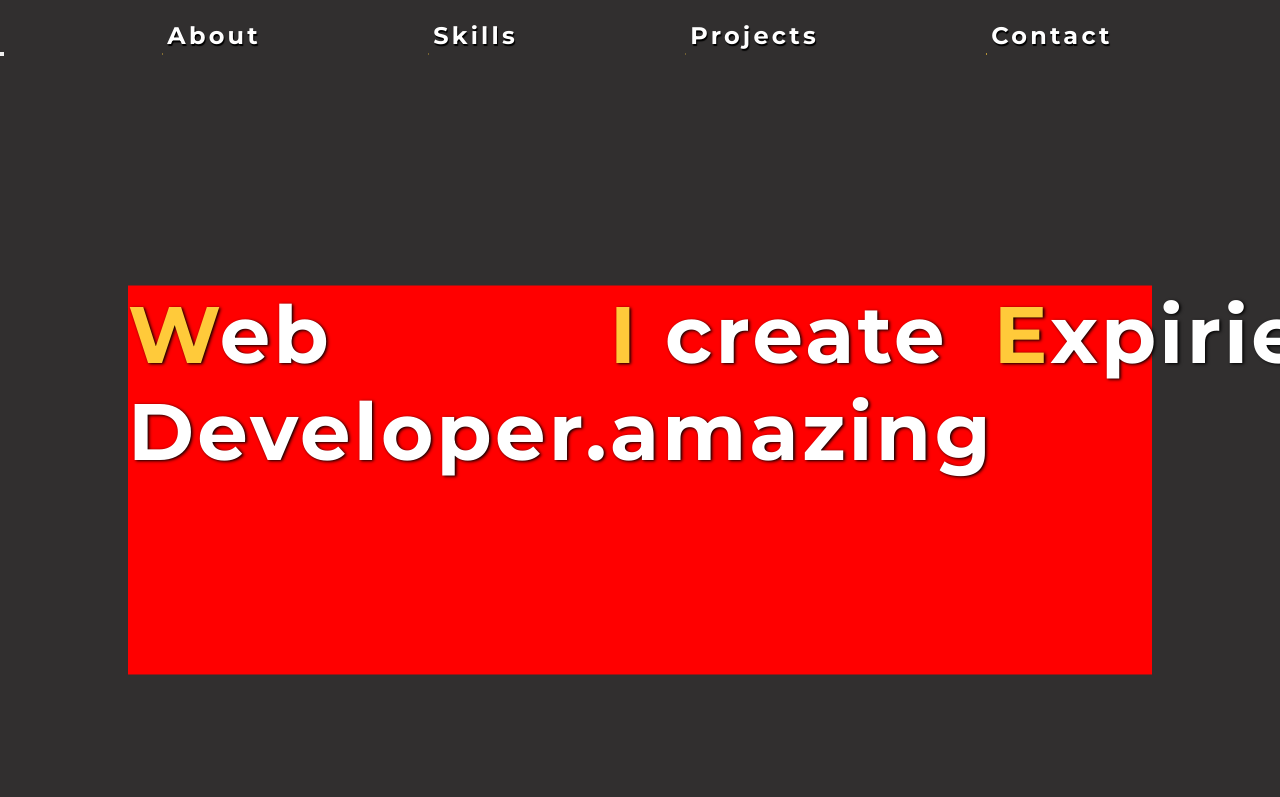
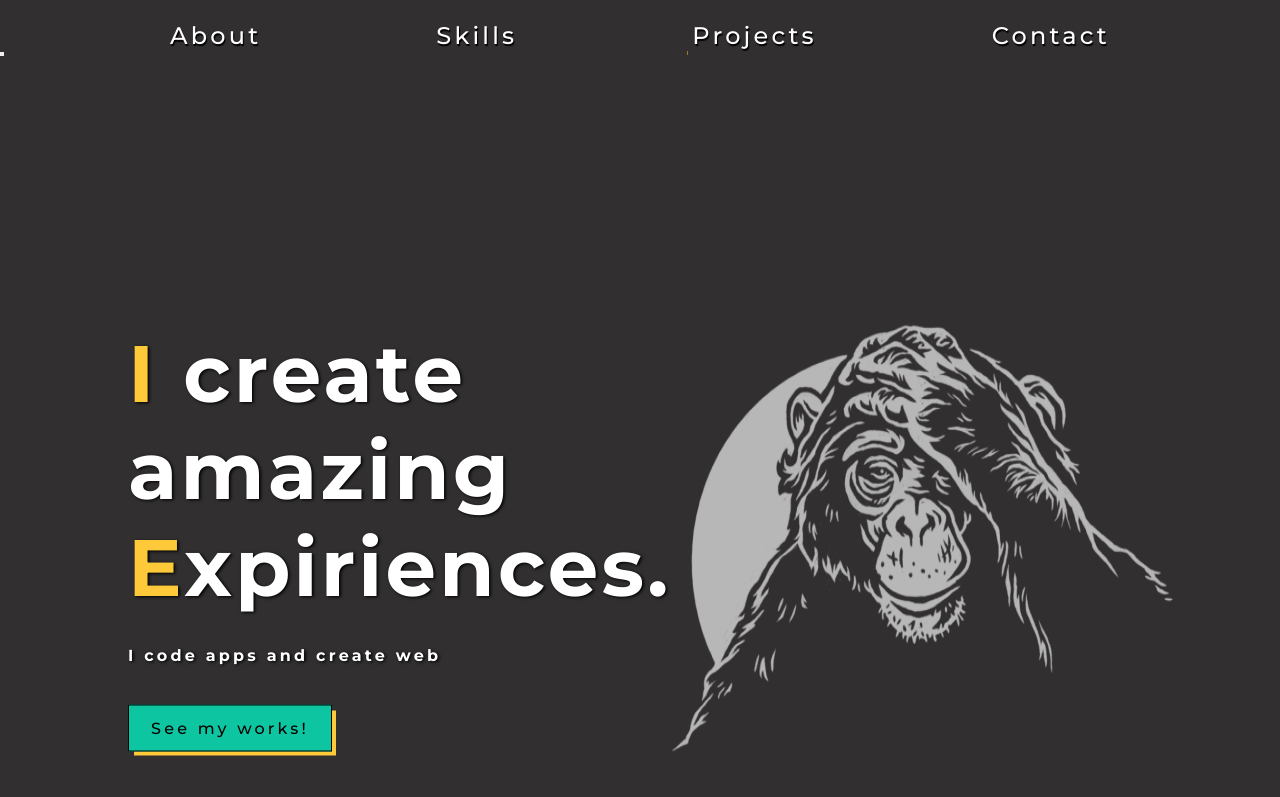
Before and after one commit to hakue1990/creative-web, a plain HTML site: page index.html in a window 1280 px wide. Shown: the top 797 px of the page. Drawn offline with Linux system fonts and the light colour scheme.

Commit message:
add socials and hero section button

```diff
--- a/index.html
+++ b/index.html
@@ -34,12 +34,11 @@
       </nav>
       <div class="section--heading">
         <div class="section--heading--textbox">
-
+          <h1> <span class='yellow'>I</span> create amazing</h1>
+          <h1> <span class='yellow'>E</span>xpiriences.</h1>
+          <h4>I code apps and create web</h4>
+      <a class='section--heading--button'href="#skills">See my works!</a>
         </div>
-         <h1> <span style="color: #ffca3a">W</span>eb Developer.</h1>
-         <h1> <span style="color: #ffca3a">I</span> create amazing</h1>
-         <h1> <span style="color: #ffca3a">E</span>xpiriences.
-        </h1>
 
         <img src="./img/hero image.png" alt="monkey img" class="hero-img" />
       </div>
@@ -215,12 +214,12 @@
     </section>
     <!--End of section 5-->
     <footer>
-      <p class="footer--copyright">&copy; Copyright 2022 Adam Hałdaś</p>
+      <p class="footer--copyright">&copy; Copyright 2022 Adam Hałdaś <a href='mailto:adam.haldas@gmail.com' class='mail--link'><i class="fa-solid fa-paper-plane"></i></a></p>
       <p class="footer--phone">736 082 373</p>
       <ul class="footer--socials__list">
-        <li class="footer--socials__item"><i class="fab fa-github"></i></li>
-        <li class="footer--socials__item"><i class="fab fa-facebook"></i></li>
-        <li class="footer--socials__item"><i class="fab fa-linkedin"></i></li>
+        <a href="https://github.com/hakue1990" target="blank" ><li class="footer--socials__item"><i class="fab fa-github"></i></li></a>
+
+        <a href="https://www.linkedin.com/in/adam-ha%C5%82da%C5%9B-49616a183/"target="blank"><li class="footer--socials__item"><i class="fab fa-linkedin"></i></li></a>
       </ul>
     </footer>
     <script src="js.js"></script>
--- a/style.css
+++ b/style.css
@@ -1,4 +1,4 @@
-@import url("https://fonts.googleapis.com/css2?family=Montserrat:wght@300;500;700&display=swap");
+@import url('https://fonts.googleapis.com/css2?family=Montserrat:wght@300;500;700&display=swap');
 
 body::-webkit-scrollbar {
   width: 1em;
@@ -26,8 +26,11 @@ html {
   margin: 0;
   padding: 0;
   text-decoration: none;
-  font-family: "Montserrat", "san-serif";
+  font-family: 'Montserrat', 'san-serif';
   outline: none;
+}
+.yellow {
+  color: var(--thrirtary);
 }
 body {
   overflow-x: hidden;
@@ -35,10 +38,10 @@ body {
 .primary {
   color: var(--primary);
 }
+nav.navbar {
+  position: relative;
+}
 /* Start of section 1*/
-.navbar {
-  min-height: 7vh;
-}
 .navbar--list {
   position: relative;
   z-index: 20;
@@ -50,21 +53,21 @@ body {
 
 .navbar-link {
   font-size: 1.5rem;
-  font-weight: 700;
+  font-weight: 500;
   letter-spacing: 0.2rem;
   color: #fff;
   text-align: center;
   transition: all 1.3s ease;
   padding: 5px;
-  position: relative;
   text-shadow: 1px 2px 1px #000;
   overflow: hidden;
   position: relative;
 }
+
 .navbar-link::before {
-  content: "";
+  content: '';
   width: 100%;
-  height: 2px;
+  height: 4px;
   background-color: var(--thrirtary);
   position: absolute;
   bottom: 0;
@@ -99,7 +102,7 @@ body {
   animation: rotate 22s infinite;
 }
 .floating--background::before {
-  content: "";
+  content: '';
   width: 100%;
   height: 100%;
   background-color: rgba(217, 228, 60, 0.1);
@@ -108,7 +111,7 @@ body {
   animation: rotate 30s infinite;
 }
 .floating--background::after {
-  content: "";
+  content: '';
   width: 100%;
   height: 100%;
   background-color: rgba(122, 212, 134, 0.3);
@@ -128,10 +131,43 @@ body {
   letter-spacing: 0.2rem;
   width: 80%;
   justify-content: space-evenly;
-  background-color: red;
+  position: relative;
 }
 .section--heading h1 {
   font-size: 5rem;
+}
+.section--heading h4 {
+  margin-top: 30px;
+}
+.section--heading--button {
+  margin-top: 40px;
+  position: absolute;
+  color: white;
+  font-size: 16px;
+  font-weight: 400;
+  text-shadow: none;
+  display: block;
+  padding: 13px 20px;
+  background-color: var(--primary);
+  color: black;
+  border: 1px solid black;
+  position: relative;
+  width: 204px;
+  text-align: center;
+}
+.section--heading--button::before {
+  content: '';
+  position: absolute;
+  width: 100%;
+  height: 100%;
+  background-color: var(--thrirtary);
+  z-index: -1;
+  left: 5px;
+  top: 5px;
+  transition: transform 0.1s ease;
+}
+.section--heading--button:hover::before {
+  transform: translateX(-5px) translateY(-5px);
 }
 .section--heading h3 {
   font-size: 3rem;
@@ -216,9 +252,9 @@ body {
   grid-template-columns: repeat(3, 1fr);
   grid-template-rows: 100px 1fr 1fr;
   grid-template-areas:
-    ". title title"
-    ". html css"
-    "scss js react";
+    '. title title'
+    '. html css'
+    'scss js react';
   position: relative;
   padding: 5rem 6rem;
 }
@@ -402,7 +438,7 @@ body {
   padding-top: 0.8rem;
 }
 .form--label:before {
-  content: "";
+  content: '';
   width: 100%;
   height: 2px;
   background-color: var(--primary);
@@ -441,6 +477,11 @@ footer {
   color: white;
   height: 8vh;
 }
+a.mail--link {
+  color: var(--thrirtary);
+  position: relative;
+  margin-left: 10px;
+}
 .footer--copyright {
   letter-spacing: 3px;
   font-size: 1.3rem;
@@ -461,7 +502,7 @@ footer {
 }
 .form--btn::before,
 .form--btn::after {
-  content: "";
+  content: '';
   position: absolute;
   left: 0;
   top: 0;
@@ -484,10 +525,13 @@ footer {
   display: flex;
   justify-content: space-around;
   align-items: center;
-  width: 10%;
+}
+.footer--socials__list a {
+  color: var(--thrirtary);
+  margin: 20px;
 }
 .footer--socials__item i {
-  font-size: 3rem;
+  font-size: 32px;
   transition: transform 0.3s ease;
 }
 .footer--socials__item i:hover {
@@ -497,8 +541,9 @@ footer {
 .fa-github:hover {
   color: #4078c0;
 }
-.fa-facebook:hover {
-  color: #4169e1;
+.fa-envelope {
+  height: 1px;
+  position: relative;
 }
 .fa-linkedin:hover {
   color: #0e76a8;
@@ -576,7 +621,7 @@ footer {
     transition: transform 0.4s ease;
   }
   .burger--inner:before {
-    content: "";
+    content: '';
     height: 3px;
     width: 100%;
     left: 0;
@@ -586,7 +631,7 @@ footer {
     transition: transform 0.4s ease;
   }
   .burger--inner:after {
-    content: "";
+    content: '';
     height: 3px;
     width: 100%;
     left: 0;
@@ -683,13 +728,13 @@ footer {
   .section--3 {
     grid-column: 1fr;
     grid-template-areas:
-      "title"
-      "html"
-      "css"
-      "scss"
-      "js"
-      "react"
-      "angryMonkey";
+      'title'
+      'html'
+      'css'
+      'scss'
+      'js'
+      'react'
+      'angryMonkey';
     padding: 0;
     margin: 0;
     overflow: hidden;
@@ -784,6 +829,7 @@ footer {
   .footer--copyright {
     font-size: 14px;
   }
+
   .footer--socials__list {
     width: 40%;
   }
```
